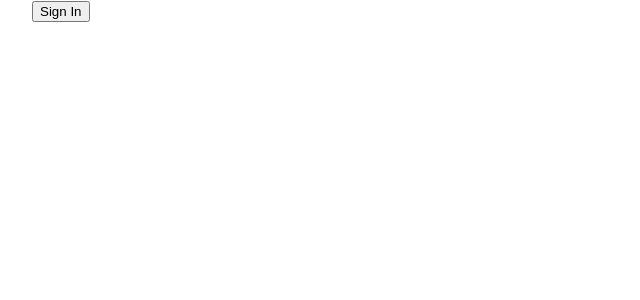
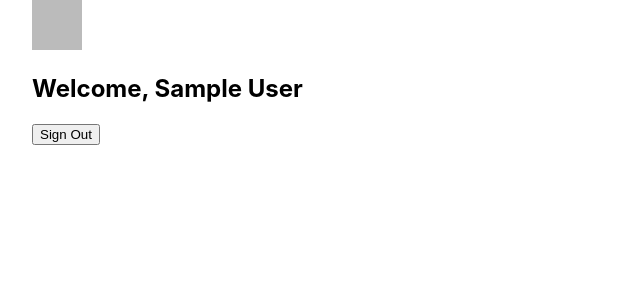
Before and after one commit to Team-Social-Media/social-network, a Next.js app: page / in a window 1280 px wide. Shown: the top 300 px of the page, without its empty margins (0-640 px from the left). Built offline with nearby package versions, Linux system fonts and the light colour scheme; no server answers; sample sign-in values are in the browser's storage.

Commit message:
google signin works

```diff
--- a/pages/api/hello.js
+++ b/pages/api/hello.js
@@ -1,5 +1,14 @@
+import {getSession} from 'next-auth/react';
+
 // Next.js API route support: https://nextjs.org/docs/api-routes/introduction
 
-export default function handler(req, res) {
+export default async function handler(req, res) {
+
+  const session = await getSession({req});
+
+  console.log(session);
+
+  if (!session) return res.status(401).send('Unauthorized')
+
   res.status(200).json({ name: 'John Doe' })
 }
--- a/pages/index.js
+++ b/pages/index.js
@@ -1,94 +1,35 @@
 import Head from 'next/head'
-import Image from 'next/image'
 import styles from '../styles/Home.module.css'
-import { signIn, useSession } from 'next-auth/react'
+import { signIn, signOut, useSession } from 'next-auth/react';
 
 export default function Home() {
 
-  // const [session, loading] = useSession();
+  const {data: session, status } = useSession();
+  console.log(session)
 
-  // if(loading){
-  //   return <div>Loading...</div>
-  // }
+  const user = session?.user;
 
-  // function renderAuthButton(){
-  //   if(session){
-  //     return (
-  //       <button onClick={()=>signOut('github')}>Sign Out</button>
-  //     )
-  //   }
-  //   else{
-  //     return(
-  //       <button onClick={()=> signIn('github')}>Sign In</button>
-  //     )
-  //   }
-  // }
   return (
-
     <div className={styles.container}>
       <Head>
         <title>Create Next App</title>
         <meta name="description" content="Generated by create next app" />
         <link rel="icon" href="/favicon.ico" />
       </Head>
-      <button onClick={() => signIn()}>
-          Sign In
-      </button>
-      {/* <main className={styles.main}>
-        <h1 className={styles.title}>
-          Welcome to <a href="https://nextjs.org">Next.js!</a>
-        </h1>
+      {user && (
+        <>
+        <img src={session.user.image} height= '50' width ='50'/>
+        <h2>Welcome, {user.name}</h2>
+        <button onClick={() => signOut()}>Sign Out</button>
+        </>
+      )}
 
-        <p className={styles.description}>
-          Get started by editing{' '}
-          <code className={styles.code}>pages/index.js</code>
-        </p>
+      {!user &&(
+        <>
+        <button onClick={() => signIn()}>Sign In</button>
+        </>
+      )}
 
-        <div className={styles.grid}>
-          <a href="https://nextjs.org/docs" className={styles.card}>
-            <h2>Documentation &rarr;</h2>
-            <p>Find in-depth information about Next.js features and API.</p>
-          </a>
-
-          <a href="https://nextjs.org/learn" className={styles.card}>
-            <h2>Learn &rarr;</h2>
-            <p>Learn about Next.js in an interactive course with quizzes!</p>
-          </a>
-
-          <a
-            href="https://github.com/vercel/next.js/tree/canary/examples"
-            className={styles.card}
-          >
-            <h2>Examples &rarr;</h2>
-            <p>Discover and deploy boilerplate example Next.js projects.</p>
-          </a>
-
-          <a
-            href="https://vercel.com/new?utm_source=create-next-app&utm_medium=default-template&utm_campaign=create-next-app"
-            target="_blank"
-            rel="noopener noreferrer"
-            className={styles.card}
-          >
-            <h2>Deploy &rarr;</h2>
-            <p>
-              Instantly deploy your Next.js site to a public URL with Vercel.
-            </p>
-          </a>
-        </div>
-      </main>
-
-      <footer className={styles.footer}>
-        <a
-          href="https://vercel.com?utm_source=create-next-app&utm_medium=default-template&utm_campaign=create-next-app"
-          target="_blank"
-          rel="noopener noreferrer"
-        >
-          Powered by{' '}
-          <span className={styles.logo}>
-            <Image src="/vercel.svg" alt="Vercel Logo" width={72} height={16} />
-          </span>
-        </a>
-      </footer> */}
     </div>
   )
 }
```
Also changed, not shown: pages/account.js (added, +39 -0 lines), pages/api/auth/[...nextauth].js (+10 -3 lines), pages/auth/[...nextauth].js (deleted, +0 -14 lines), pages/_app.js (line endings or trailing spaces).
